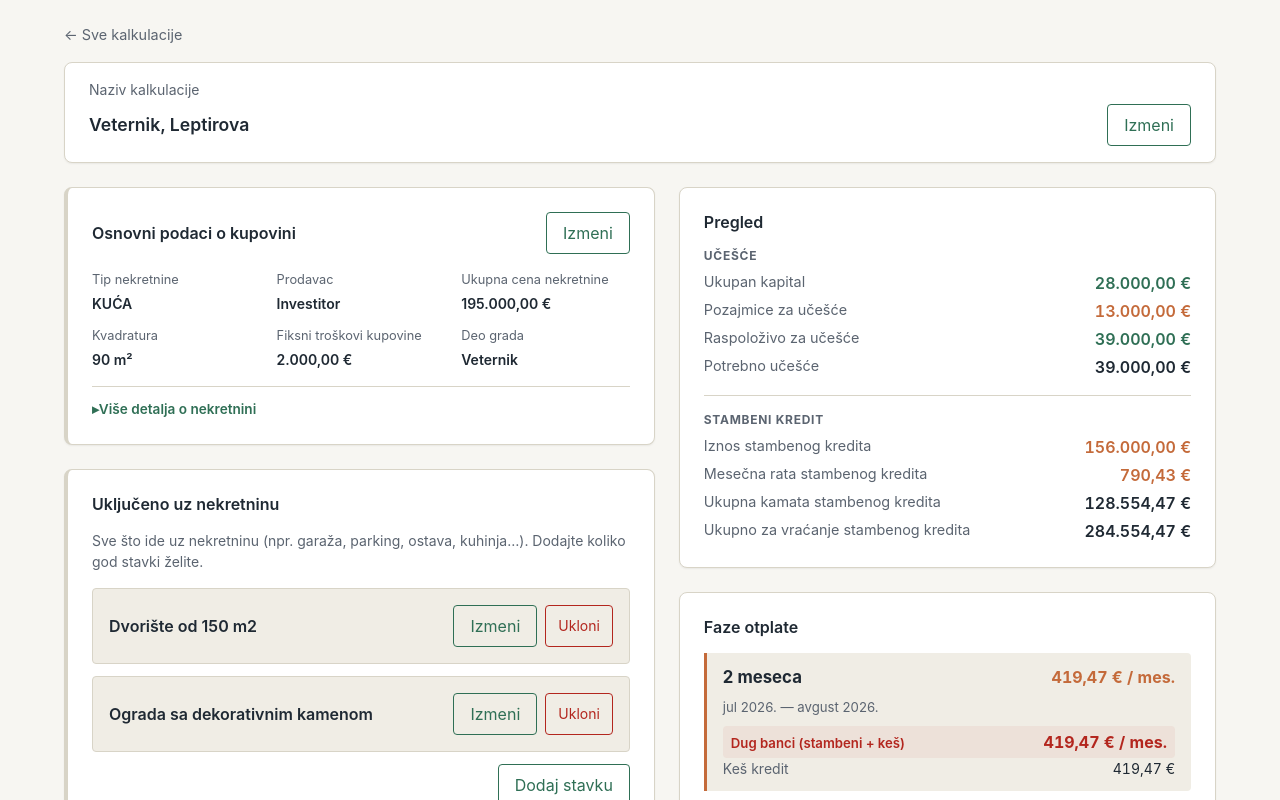
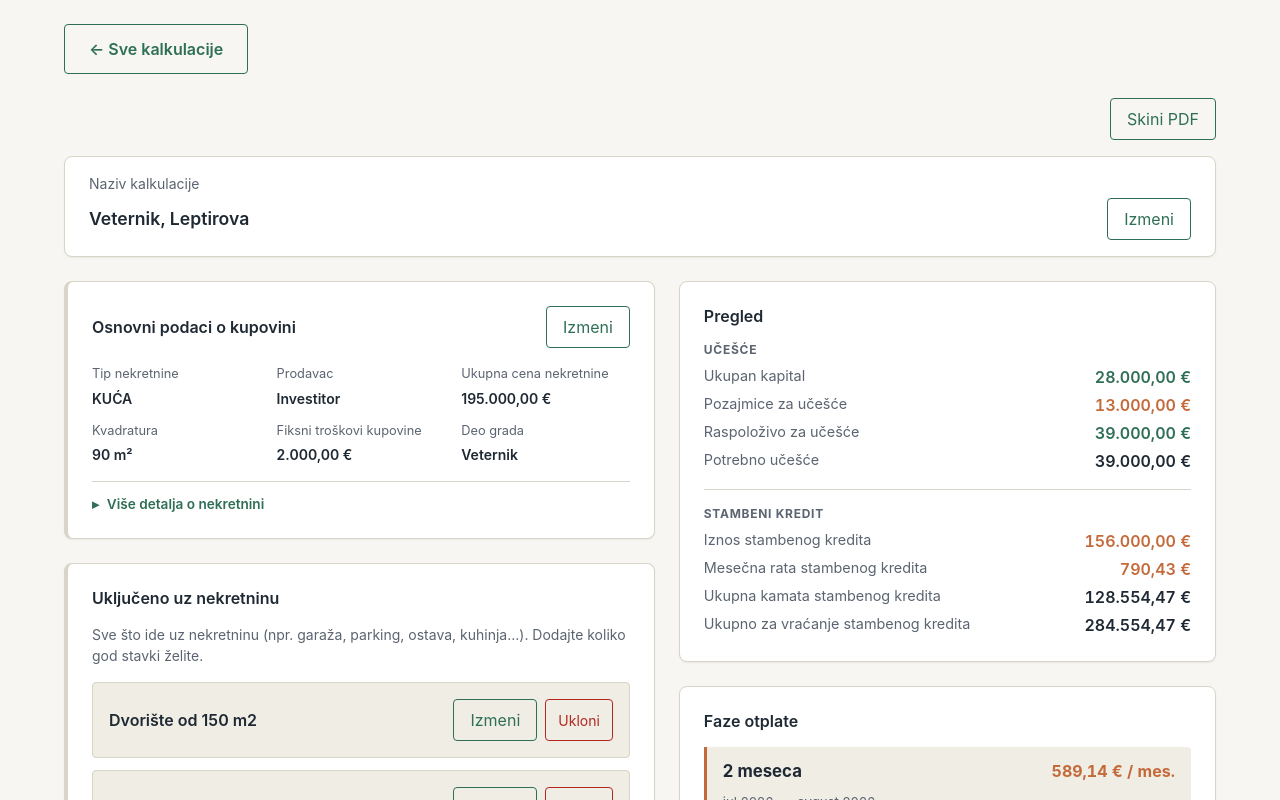
Before and after one commit to roknicmilos/NestCalc, a Next.js app: page /kalkulacije/JqTPX58LSk in a window 1280 px wide. Shown: the top 800 px of the page. Built offline with nearby package versions, Linux system fonts and the light colour scheme.

Commit message:
add PDF export functionality

```diff
--- a/app/kalkulacije/[id]/page.module.scss
+++ b/app/kalkulacije/[id]/page.module.scss
@@ -5,10 +5,24 @@
 }
 
 .breadcrumbs {
-  margin-bottom: var(--space-4);
-  font-size: 0.9rem;
+  margin-bottom: var(--space-5);
 }
 
-.breadcrumbs a {
-  color: var(--color-text-muted);
+.backButton {
+  display: inline-flex;
+  align-items: center;
+  gap: var(--space-2);
+  font-size: 1rem;
+  font-weight: 600;
+  padding: var(--space-3) var(--space-5);
+  border-radius: var(--radius-sm);
+  border: 1px solid var(--color-primary);
+  background: transparent;
+  color: var(--color-primary);
+  transition: background 0.15s ease;
 }
+
+.backButton:hover {
+  background: rgba(47, 111, 85, 0.08);
+  text-decoration: none;
+}
--- a/app/kalkulacije/[id]/page.tsx
+++ b/app/kalkulacije/[id]/page.tsx
@@ -15,7 +15,9 @@ export default async function CalculationPage({ params }: Props) {
     return (
       <main className={styles.page}>
         <div className={styles.breadcrumbs}>
-          <Link href="/">← Sve kalkulacije</Link>
+          <Link href="/" className={styles.backButton}>
+            ← Sve kalkulacije
+          </Link>
         </div>
         <CalculationForm initial={calc} />
       </main>
--- a/components/CalculationForm.module.scss
+++ b/components/CalculationForm.module.scss
@@ -1,3 +1,9 @@
+.toolbar {
+  display: flex;
+  justify-content: flex-end;
+  margin-bottom: var(--space-4);
+}
+
 .layout {
   display: grid;
   grid-template-columns: minmax(0, 1.1fr) minmax(0, 1fr);
@@ -72,6 +78,11 @@
   margin-bottom: var(--space-4);
 }
 
+/* Space between the rate input and its Otkaži/Sačuvaj buttons while editing. */
+.rateField .sectionControls {
+  margin-top: var(--space-3);
+}
+
 /* Collapsible "more details" block in the read-only basics view. */
 .collapsible {
   margin-top: var(--space-4);
@@ -93,12 +104,13 @@
 }
 
 .collapsibleSummary::before {
-  content: '▸ ';
+  content: '▸';
   display: inline-block;
+  margin-right: var(--space-2);
 }
 
 details[open] > .collapsibleSummary::before {
-  content: '▾ ';
+  content: '▾';
 }
 
 .collapsibleContent {
--- a/components/CalculationForm.tsx
+++ b/components/CalculationForm.tsx
@@ -2,7 +2,7 @@
 
 import { zodResolver } from '@hookform/resolvers/zod';
 import { useRouter } from 'next/navigation';
-import { useEffect, useMemo, useState, type ReactNode } from 'react';
+import { useEffect, useMemo, useRef, useState, type ReactNode } from 'react';
 import {
   Controller,
   FormProvider,
@@ -31,6 +31,7 @@ import type {
 } from '@/lib/types';
 import { z } from 'zod';
 import { ComputedSummary } from './ComputedSummary';
+import { ExportPdfButton } from './ExportPdfButton';
 import { FieldError } from './FieldError';
 import { CapitalSourceRow } from './CapitalSourceRow';
 import { ExtraRow } from './ExtraRow';
@@ -48,6 +49,17 @@ const formSchema = z.object({
 });
 
 type Props = { initial: Calculation };
+
+/** Turn a calculation name into a safe PDF file name. */
+function toFileName(name: string): string {
+  const slug = name
+    .trim()
+    .replace(/[\\/:*?"<>|]+/g, '-')
+    .replace(/\s+/g, '-')
+    .replace(/-+/g, '-')
+    .replace(/^-|-$/g, '');
+  return slug || 'kalkulacija';
+}
 
 /** Shared edit/save plumbing handed to every section. `onSave` persists the whole
  * calculation and resolves to whether it succeeded; `onCancel` reverts to last saved. */
@@ -68,6 +80,7 @@ export function CalculationForm({ initial }: Props) {
     mode: 'onChange',
   });
   const { control, reset } = methods;
+  const exportRef = useRef<HTMLDivElement>(null);
 
   const watched = useWatch({ control });
 
@@ -127,6 +140,14 @@ export function CalculationForm({ initial }: Props) {
   return (
     <FormProvider {...methods}>
       <form onSubmit={(e) => e.preventDefault()} noValidate>
+        <div className={styles.toolbar} data-export-ignore="true">
+          <ExportPdfButton
+            targetRef={exportRef}
+            fileName={toFileName(watched?.name ?? initial.name)}
+          />
+        </div>
+
+        <div ref={exportRef}>
           <NameSection {...section} />
 
           {saveError ? (
@@ -147,6 +168,7 @@ export function CalculationForm({ initial }: Props) {
             <div className={styles.summaryColumn}>
               <ComputedSummary totals={totals} />
               <PhasesTimeline totals={totals} />
+            </div>
           </div>
         </div>
       </form>
@@ -210,7 +232,7 @@ function SectionFieldset({
 }) {
   const [editing, setEditing] = useState(false);
   return (
-    <div className={`${styles.section} ${accentClass}`}>
+    <div className={`${styles.section} ${accentClass}`} data-pdf-block="true">
       <div className={styles.sectionHeader}>
         <h3 className={styles.sectionTitle}>{title}</h3>
         <SectionControls
@@ -247,7 +269,7 @@ function NameSection({ saving, onSave, onCancel }: SectionProps) {
   const [editing, setEditing] = useState(false);
   const name = useWatch({ control, name: 'name' });
   return (
-    <div className={styles.headerBar}>
+    <div className={styles.headerBar} data-pdf-block="true">
       <div className={styles.headerName}>
         <label htmlFor="calc-name">Naziv kalkulacije</label>
         {editing ? (
@@ -596,7 +618,7 @@ function ExtrasFieldset({ saving, onSave }: SectionProps) {
   }
 
   return (
-    <div className={`${styles.section} ${styles.fieldsetExtras}`}>
+    <div className={`${styles.section} ${styles.fieldsetExtras}`} data-pdf-block="true">
       <div className={styles.sectionHeader}>
         <h3 className={styles.sectionTitle}>Uključeno uz nekretninu</h3>
       </div>
@@ -673,7 +695,7 @@ function CapitalSourcesFieldset({ saving, onSave }: SectionProps) {
   }
 
   return (
-    <div className={`${styles.section} ${styles.fieldsetCapital}`}>
+    <div className={`${styles.section} ${styles.fieldsetCapital}`} data-pdf-block="true">
       <div className={styles.sectionHeader}>
         <h3 className={styles.sectionTitle}>Početni kapital</h3>
       </div>
@@ -844,7 +866,7 @@ function ManualLoansFieldset({ saving, onSave }: SectionProps) {
   }
 
   return (
-    <div className={`${styles.section} ${styles.fieldsetLoans}`}>
+    <div className={`${styles.section} ${styles.fieldsetLoans}`} data-pdf-block="true">
       <div className={styles.sectionHeader}>
         <h3 className={styles.sectionTitle}>Dodatne pozajmice</h3>
       </div>
@@ -928,7 +950,7 @@ function IncomeSourcesFieldset({ saving, onSave }: SectionProps) {
   }
 
   return (
-    <div className={`${styles.section} ${styles.fieldsetIncome}`}>
+    <div className={`${styles.section} ${styles.fieldsetIncome}`} data-pdf-block="true">
       <div className={styles.sectionHeader}>
         <h3 className={styles.sectionTitle}>Dodatni mesečni prihodi</h3>
       </div>
--- a/components/ComputedSummary.tsx
+++ b/components/ComputedSummary.tsx
@@ -18,7 +18,7 @@ export function ComputedSummary({ totals }: Props) {
   const ppapDeferred = !!totals && totals.ppap > 0 && totals.ppapTiming === 'LATER';
 
   return (
-    <div className={styles.card}>
+    <div className={styles.card} data-pdf-block="true">
       <h3 className={styles.title}>Pregled</h3>
 
       <section className={styles.section}>
--- /dev/null
+++ b/components/ExportPdfButton.tsx
@@ -0,0 +1,164 @@
+'use client';
+
+import { useState, type RefObject } from 'react';
+
+type Props = {
+  /** Element whose rendered content is captured into the PDF. */
+  targetRef: RefObject<HTMLElement | null>;
+  /** File name (without extension) for the downloaded PDF. */
+  fileName: string;
+  className?: string;
+};
+
+/** Captures the referenced element and downloads it as a multi-page A4 PDF.
+ * Buttons (and anything marked `data-export-ignore`) are omitted from the capture
+ * so the exported document shows only the read-only calculation content. */
+export function ExportPdfButton({ targetRef, fileName, className }: Props) {
+  const [exporting, setExporting] = useState(false);
+
+  async function handleExport() {
+    const node = targetRef.current;
+    if (!node || exporting) return;
+    setExporting(true);
+    try {
+      const [{ default: html2canvas }, { jsPDF }] = await Promise.all([
+        import('html2canvas-pro'),
+        import('jspdf'),
+      ]);
+
+      const pageBg = getComputedStyle(document.body).backgroundColor || '#ffffff';
+
+      // Measured top/bottom of every atomic section, relative to the captured node, in
+      // CSS pixels. Filled in from the cloned DOM so the measurements match exactly what
+      // html2canvas paints (e.g. with collapsed <details> forced open).
+      let blockRects: Array<{ top: number; bottom: number }> = [];
+      let measuredWidth = node.offsetWidth;
+
+      const canvas = await html2canvas(node, {
+        scale: 2,
+        backgroundColor: pageBg,
+        useCORS: true,
+        ignoreElements: (el) =>
+          el.tagName === 'BUTTON' || el.getAttribute('data-export-ignore') === 'true',
+        onclone: (_doc, clonedNode) => {
+          // Expand any collapsed details so their content is contained by the card
+          // (otherwise html2canvas paints it overflowing outside the section border).
+          clonedNode.querySelectorAll('details').forEach((d) => (d.open = true));
+          const rootTop = clonedNode.getBoundingClientRect().top;
+          measuredWidth = clonedNode.offsetWidth;
+          blockRects = Array.from(clonedNode.querySelectorAll('[data-pdf-block]')).map((el) => {
+            const r = el.getBoundingClientRect();
+            return { top: r.top - rootTop, bottom: r.bottom - rootTop };
+          });
+        },
+      });
+
+      const pdf = new jsPDF({ unit: 'pt', format: 'a4', orientation: 'portrait' });
+      const pageWidth = pdf.internal.pageSize.getWidth();
+      const pageHeight = pdf.internal.pageSize.getHeight();
+      const margin = 24;
+      const usableWidth = pageWidth - margin * 2;
+      const usableHeight = pageHeight - margin * 2;
+
+      // Convert measured CSS-pixel block bounds into canvas pixels.
+      const scaleFactor = canvas.width / measuredWidth;
+      const blocks = blockRects
+        .map((b) => ({ top: b.top * scaleFactor, bottom: b.bottom * scaleFactor }))
+        .sort((a, b) => a.top - b.top);
+
+      const pageHeightPx = (canvas.width * usableHeight) / usableWidth;
+      const EPS = 1;
+
+      // A cut at y is clean only if no section straddles it (in either column).
+      const isCleanCut = (y: number) =>
+        !blocks.some((b) => b.top + EPS < y && y < b.bottom - EPS);
+
+      // Build slice boundaries, preferring section edges so no section is split across
+      // pages. When a section is taller than a page, it gets its own slice (extended to
+      // the next clean break) and is later scaled down to fit, rather than being split.
+      const slices: Array<{ start: number; end: number }> = [];
+      let start = 0;
+      while (start < canvas.height - EPS) {
+        const limit = start + pageHeightPx;
+        if (limit >= canvas.height - EPS) {
+          slices.push({ start, end: canvas.height });
+          break;
+        }
+        // Largest clean cut that fits within one page.
+        let best = -1;
+        for (const b of blocks) {
+          if (b.bottom > start + EPS && b.bottom <= limit + EPS && isCleanCut(b.bottom)) {
+            best = Math.max(best, b.bottom);
+          }
+        }
+        if (best > start + EPS) {
+          slices.push({ start, end: best });
+          start = best;
+          continue;
+        }
+        // Nothing fits: the content from `start` is taller than a page. Extend to the
+        // next clean break (or the end) so the whole oversized section stays in one slice.
+        let next = canvas.height;
+        for (const b of blocks) {
+          if (b.bottom > limit + EPS && isCleanCut(b.bottom)) {
+            next = Math.min(next, b.bottom);
+          }
+        }
+        slices.push({ start, end: next });
+        start = next;
+      }
+
+      slices.forEach((slice, index) => {
+        const sliceHeight = slice.end - slice.start;
+        const pageCanvas = document.createElement('canvas');
+        pageCanvas.width = canvas.width;
+        pageCanvas.height = Math.round(sliceHeight);
+        const ctx = pageCanvas.getContext('2d');
+        if (!ctx) return;
+        ctx.fillStyle = pageBg;
+        ctx.fillRect(0, 0, pageCanvas.width, pageCanvas.height);
+        ctx.drawImage(
+          canvas,
+          0,
+          slice.start,
+          canvas.width,
+          sliceHeight,
+          0,
+          0,
+          canvas.width,
+          sliceHeight,
+        );
+        const sliceData = pageCanvas.toDataURL('image/png');
+        // Fit to width by default; if the slice is taller than a page (an oversized
+        // section), scale it down to fit the height and center it horizontally.
+        let drawWidth = usableWidth;
+        let drawHeight = (sliceHeight * usableWidth) / canvas.width;
+        if (drawHeight > usableHeight) {
+          drawWidth = (drawWidth * usableHeight) / drawHeight;
+          drawHeight = usableHeight;
+        }
+        const x = margin + (usableWidth - drawWidth) / 2;
+        if (index > 0) pdf.addPage();
+        pdf.addImage(sliceData, 'PNG', x, margin, drawWidth, drawHeight);
+      });
+
+      pdf.save(`${fileName}.pdf`);
+    } catch (err) {
+      console.error('PDF export failed', err);
+      alert('Greška pri izvozu PDF-a.');
+    } finally {
+      setExporting(false);
+    }
+  }
+
+  return (
+    <button
+      type="button"
+      className={className ?? 'secondary'}
+      onClick={handleExport}
+      disabled={exporting}
+    >
+      {exporting ? 'Skidam…' : 'Skini PDF'}
+    </button>
+  );
+}
--- a/components/PhasesTimeline.tsx
+++ b/components/PhasesTimeline.tsx
@@ -7,7 +7,7 @@ type Props = { totals: ComputedTotals | null };
 
 export function PhasesTimeline({ totals }: Props) {
   return (
-    <div className={styles.card}>
+    <div className={styles.card} data-pdf-block="true">
       <h3 className={styles.title}>Faze otplate</h3>
       {totals === null ? (
         <PendingValue />
--- a/data/JqTPX58LSk.json
+++ b/data/JqTPX58LSk.json
@@ -2,7 +2,7 @@
   "id": "JqTPX58LSk",
   "name": "Veternik, Leptirova",
   "createdAt": "2026-06-15T22:56:24.149Z",
-  "updatedAt": "2026-06-16T21:24:20.398Z",
+  "updatedAt": "2026-06-16T21:57:38.605Z",
   "inputs": {
     "propertyPrice": 195000,
     "propertyType": "HOUSE",
@@ -57,14 +57,24 @@
         "type": "CASH_LOAN",
         "label": "Keš kredit",
         "amount": 13000,
-        "interestRatePct": 10,
+        "interestRatePct": 8.2,
         "startMonth": {
           "year": 2026,
           "month": 7
         },
-        "termMonths": 36
+        "termMonths": 24
       }
     ],
-    "incomeSources": []
+    "incomeSources": [
+      {
+        "id": "tG0FjXtS",
+        "label": "Kirija od stana",
+        "monthlyAmount": 300,
+        "startMonth": {
+          "year": 2027,
+          "month": 7
+        }
+      }
+    ]
   }
 }
--- a/package.json
+++ b/package.json
@@ -12,6 +12,8 @@
   },
   "dependencies": {
     "@hookform/resolvers": "^3.9.1",
+    "html2canvas-pro": "^2.0.4",
+    "jspdf": "^4.2.1",
     "nanoid": "^5.0.9",
     "next": "^15.1.3",
     "react": "^19.0.0",
```
Also changed, not shown: 1 other file (tests, documents, lock files or other folders). Lines whose indentation alone changed are shown as unchanged.
